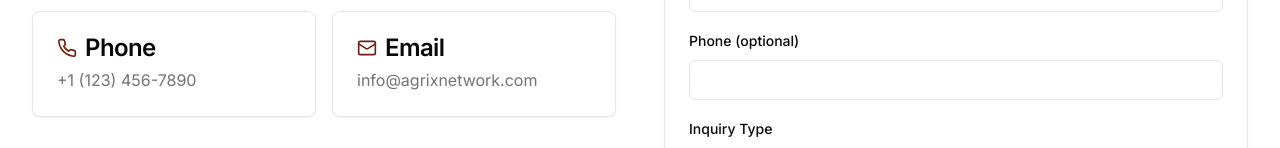
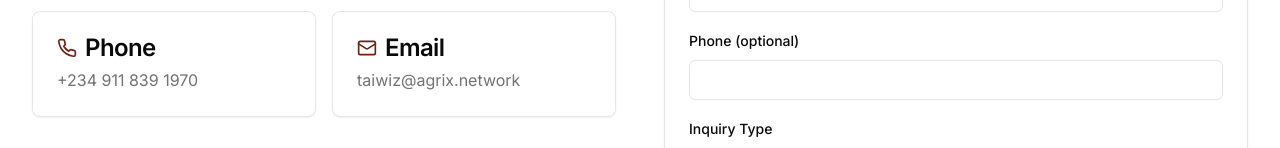
Before and after one commit to Wake-cloud/agrixnetwork, a Next.js app: page /contact in a window 1280 px wide. Shown: the part 804-952 px from the top of the page. Built offline with nearby package versions, Linux system fonts and the light colour scheme.

Commit message:
Update page.tsx

```diff
--- a/app/contact/page.tsx
+++ b/app/contact/page.tsx
@@ -92,8 +92,8 @@ export default function ContactPage() {
                     </CardHeader>
                     <CardContent>
                       <p className="text-muted-foreground">
-                        <a href="tel:+11234567890" className="hover:text-primary">
-                          +1 (123) 456-7890
+                        <a href="tel:+234 911 839 1970" className="hover:text-primary">
+                          +234 911 839 1970
                         </a>
                       </p>
                     </CardContent>
@@ -109,7 +109,7 @@ export default function ContactPage() {
                     <CardContent>
                       <p className="text-muted-foreground">
                         <a href="mailto:info@agrixnetwork.com" className="hover:text-primary">
-                          info@agrixnetwork.com
+                          taiwiz@agrix.network
                         </a>
                       </p>
                     </CardContent>
```
